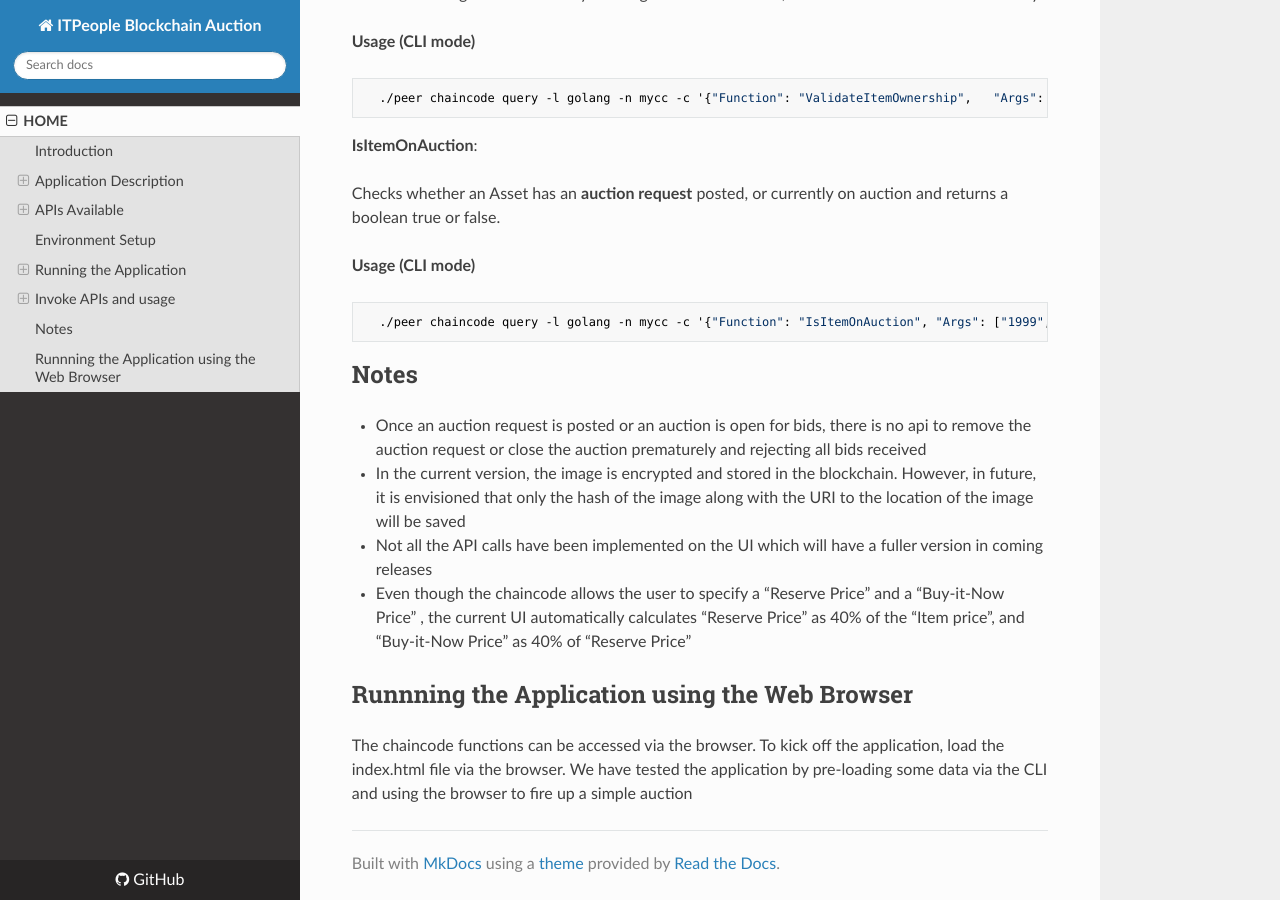
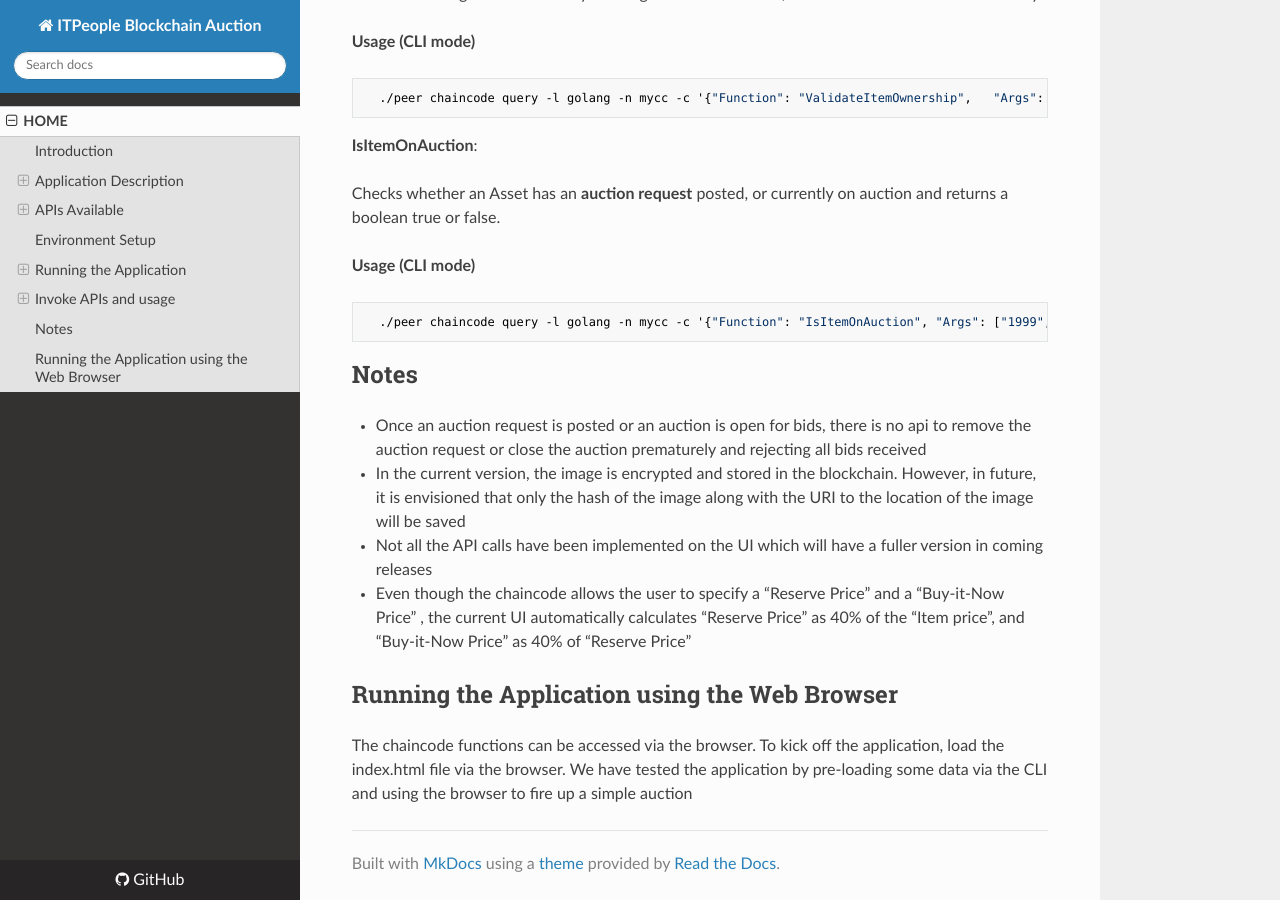
Before and after one commit to ITPeople-Blockchain/auction, an MkDocs documentation site: the page built from docs/index.md, in a window 1280 px wide and 900 px high, scrolled down 14095 px. Built offline with MkDocs 1.6.1, drawn with Linux system fonts in a browser that asks for light colours; nearby versions of some CDN libraries; old or Windows-style settings are respelled for this version of MkDocs.

```diff
--- a/docs/index.md
+++ b/docs/index.md
@@ -24,7 +24,7 @@ This application deals with auctioning ART on the block chain. The blockchain ma
 * Artists (ART)
 
 The typical business process is shown below
-![Business Process](docs/images/art_process.png)
+![Business Process](/docs/images/art_process.png)
 
 ###Registering Stakeholder Accounts
 
@@ -453,6 +453,6 @@ After the timer expires, the Close auction should get invoked and the highest bi
 * Not all the API calls have been implemented on the UI which will have a fuller version in coming releases
 * Even though the chaincode allows the user to specify a "Reserve Price" and a "Buy-it-Now Price" , the current UI automatically calculates "Reserve Price" as 40% of the "Item price", and "Buy-it-Now Price" as 40% of "Reserve Price"
 
-##Runnning the Application using the Web Browser
+##Running the Application using the Web Browser
 
 The chaincode functions can be accessed via the browser. To kick off the application, load the index.html file via the browser. We have tested the application by pre-loading some data via the CLI and using the browser to fire up a simple auction
```
